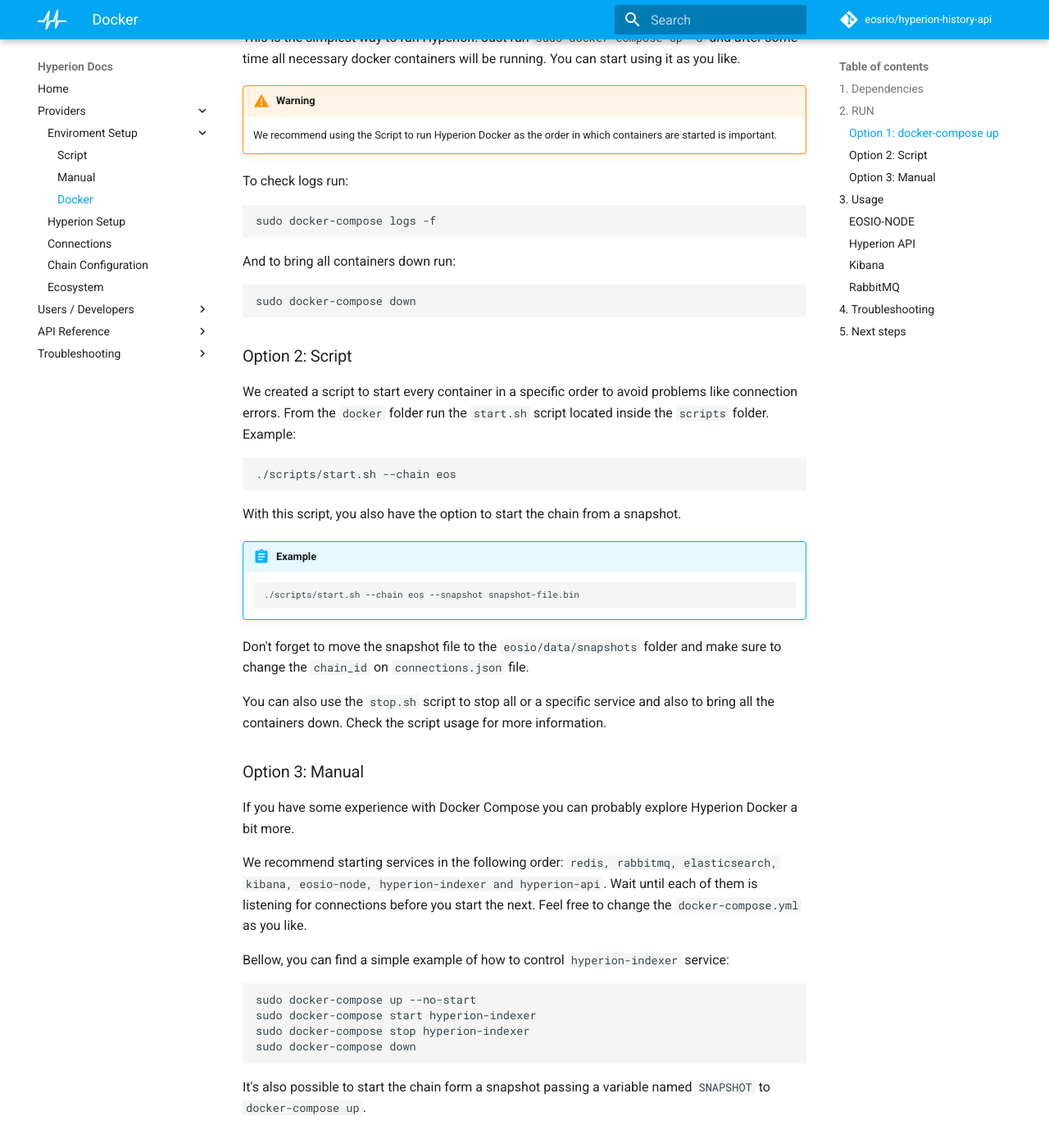
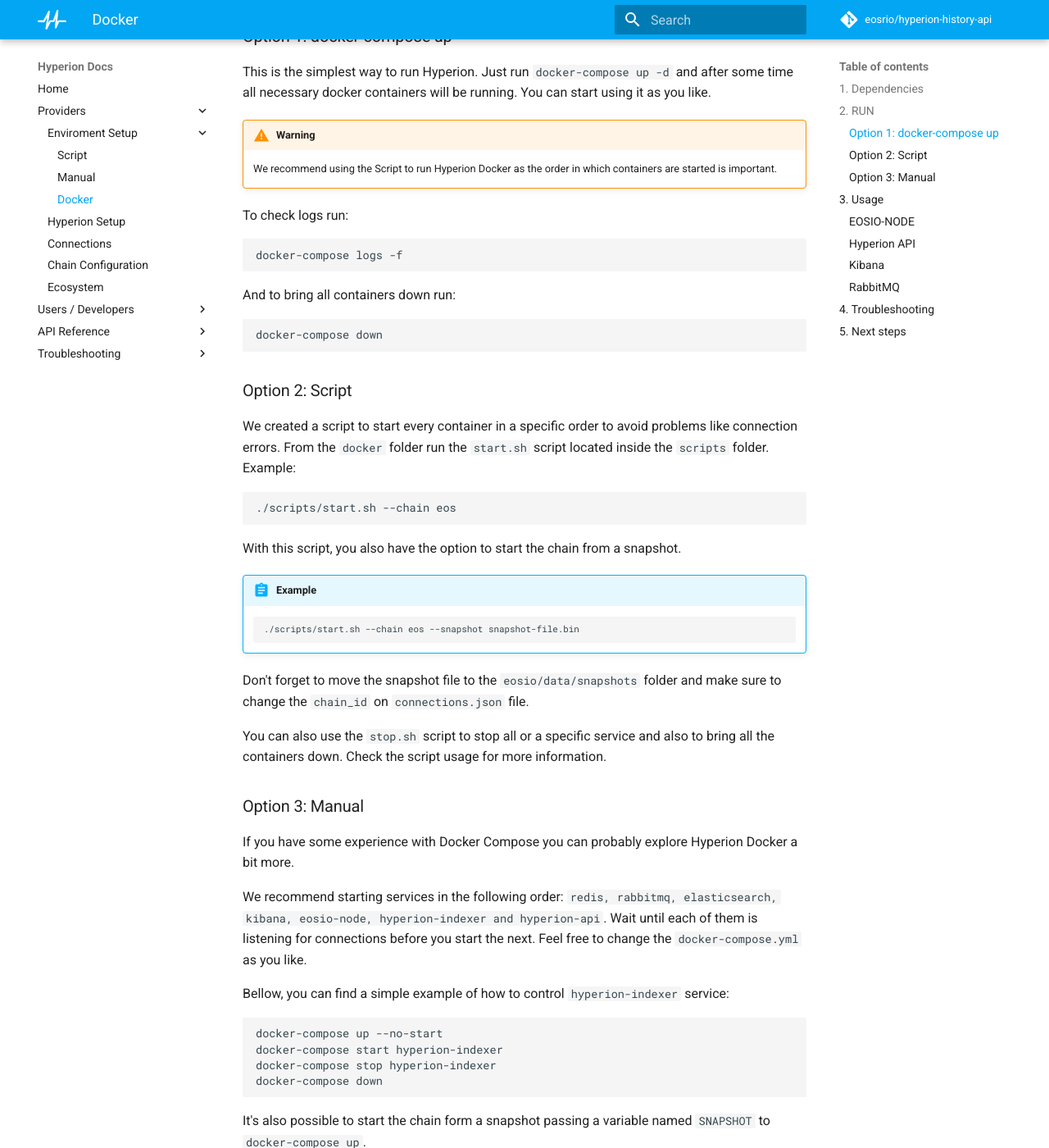
Before and after one commit to eosrio/hyperion-docs, an MkDocs documentation site: the page built from docs/docker.md, in a window 1280 px wide and 1400 px high, scrolled down 1025 px. Shown: the whole window at 82% size. Built offline with MkDocs 1.6.1 and Material for MkDocs 9.7.7, drawn with Linux system fonts in a browser that asks for light colours; comment, search, counter and statistics services are not loaded; some of the changed text lies outside the part shown.

Commit message:
Docker updated

````diff
--- a/docs/docker.md
+++ b/docs/docker.md
@@ -24,7 +26,7 @@
 Now you have three options to run it:
 
 ### Option 1: docker-compose up
-This is the simplest way to run Hyperion. Just run `sudo docker-compose up -d` and after some time all necessary docker containers will be running. You can start using it as you like.
+This is the simplest way to run Hyperion. Just run `docker-compose up -d` and after some time all necessary docker containers will be running. You can start using it as you like.
 
 !!! warning
     We recommend using the Script to run Hyperion Docker as the order in which containers are started is important.
@@ -32,13 +34,13 @@
 To check logs run:
 
 ```
-sudo docker-compose logs -f
+docker-compose logs -f
 ```
 
 And to bring all containers down run:
 
 ```
-sudo docker-compose down
+docker-compose down
 ```
 
 ### Option 2: Script
@@ -65,10 +67,10 @@
 
 Bellow, you can find a simple example of how to control `hyperion-indexer` service:
 ```
-sudo docker-compose up --no-start
-sudo docker-compose start hyperion-indexer
-sudo docker-compose stop hyperion-indexer
-sudo docker-compose down
+docker-compose up --no-start
+docker-compose start hyperion-indexer
+docker-compose stop hyperion-indexer
+docker-compose down
 ```
 It's also possible to start the chain form a snapshot passing a variable named `SNAPSHOT` to `docker-compose up`.
 
````
Also changed, not shown: other parts of docs/docker.md (+2 -0 lines).
